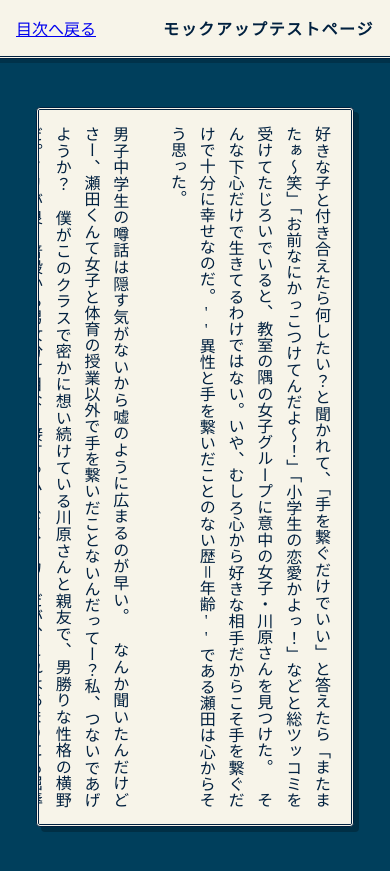
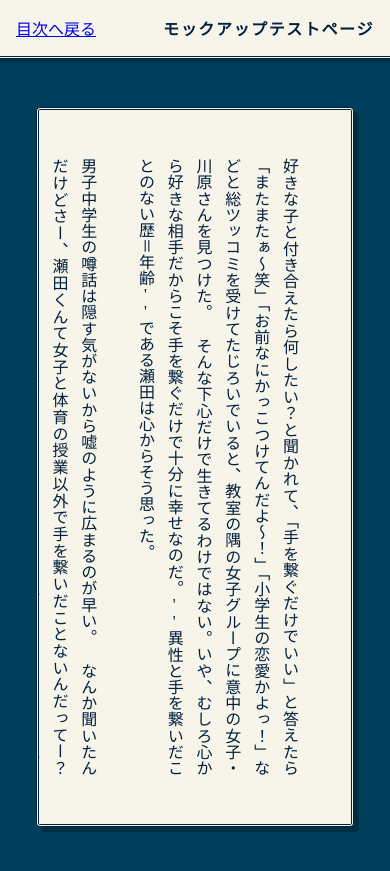
Before and after one commit to REMriaTV/HandtoHand, a Jekyll site: the page built from docs/manuscript/test-manuscript.md, in a window 390 px wide and 900 px high. Shown: the top 871 px of the window. Built offline with Jekyll 4.4.1, drawn with Linux system fonts in a browser that asks for light colours.

Commit message:
カード内の余白を1→3rem

```diff
--- a/docs/assets/css/story.css
+++ b/docs/assets/css/story.css
@@ -126,7 +126,7 @@ html, body {
         font-size: 1rem;
 
         line-height: 1.8;
-        padding: 1rem;
+        padding: 3rem;
 
         /* 影を控えめに */
         box-shadow: 5px 5px 0px rgba(0,0,0,0.25);
```
